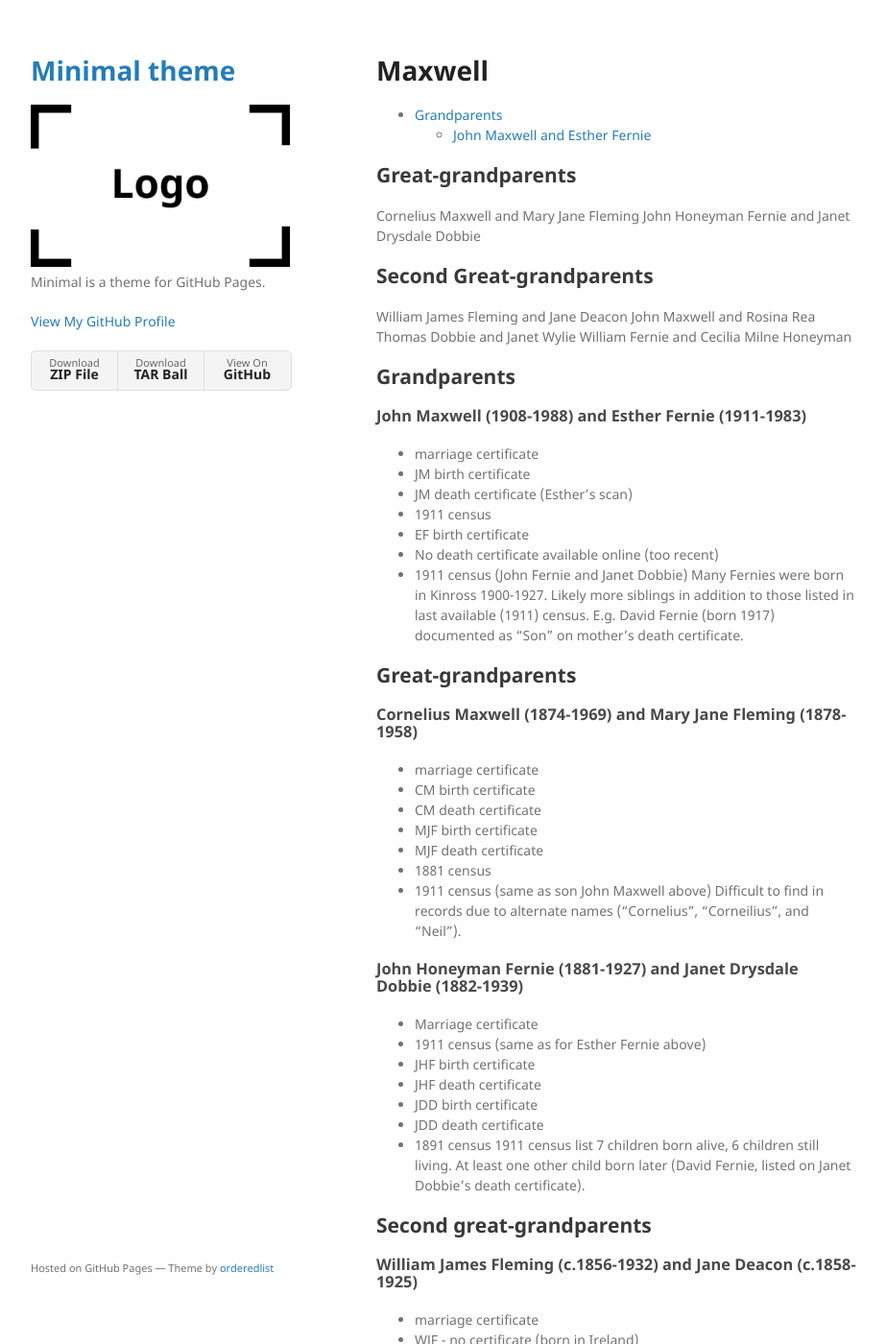
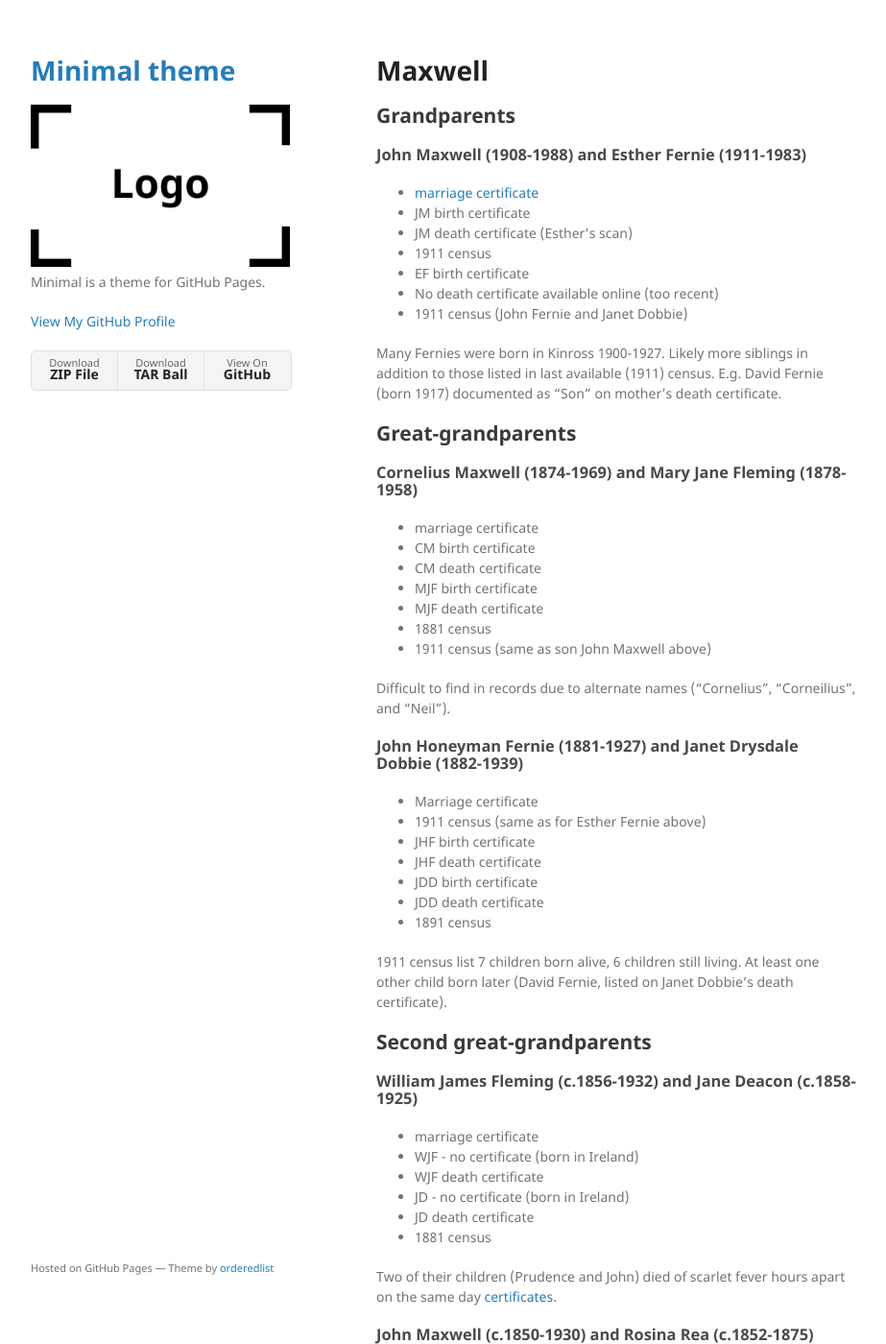
Before and after one commit to rfj1961/rfj1961.github.io, a Jekyll site: the page built from jfm1933.md, in a window 1280 px wide and 1400 px high. Shown: the whole window at 96% size, without its empty margins (178-1101 px from the left). Built offline with Jekyll 4.4.1, drawn with Linux system fonts in a browser that asks for light colours; our own code applies the rules of GitHub Pages for plain Markdown files; some of the changed text lies outside the part shown.

```diff
--- a/jfm1933.md
+++ b/jfm1933.md
@@ -4,29 +4,17 @@ layout: default
 
 # Maxwell
 
-- [Grandparents](#grandparents)
-  - [John Maxwell and Esther Fernie](#)
-
-## Great-grandparents
-  Cornelius Maxwell and Mary Jane Fleming
-  John Honeyman Fernie and Janet Drysdale Dobbie
-
-## Second Great-grandparents
-  William James Fleming and Jane Deacon
-  John Maxwell and Rosina Rea
-  Thomas Dobbie and Janet Wylie
-  William Fernie and Cecilia Milne Honeyman
-
 ## Grandparents
 
 ### John Maxwell (1908-1988) and Esther Fernie (1911-1983)
-- marriage certificate
+- [marriage certificate](#rfj1961.github.io/1932_marriage_john_maxwell_esther_fernie.jpg)
 - JM birth certificate
 - JM death certificate (Esther's scan)
 - 1911 census
 - EF birth certificate
 - No death certificate available online (too recent)
 - 1911 census (John Fernie and Janet Dobbie)
+
 Many Fernies were born in Kinross 1900-1927. Likely more siblings in addition to those listed in last available (1911) census. E.g. David Fernie (born 1917) documented as "Son" on mother's death certificate.
 
 ## Great-grandparents
@@ -39,6 +27,7 @@ Many Fernies were born in Kinross 1900-1927. Likely more siblings in addition to
 - MJF death certificate
 - 1881 census
 - 1911 census (same as son John Maxwell above)
+
 Difficult to find in records due to alternate names ("Cornelius", "Corneilius", and "Neil").
 
 ### John Honeyman Fernie (1881-1927) and Janet Drysdale Dobbie (1882-1939)
@@ -49,6 +38,7 @@ Difficult to find in records due to alternate names ("Cornelius", "Corneilius",
 - JDD birth certificate
 - JDD death certificate
 - 1891 census
+
 1911 census list 7 children born alive, 6 children still living. At least one other child born later (David Fernie, listed on Janet Dobbie's death certificate).
 
 ## Second great-grandparents
@@ -60,6 +50,7 @@ Difficult to find in records due to alternate names ("Cornelius", "Corneilius",
 - JD - no certificate (born in Ireland)
 - JD death certificate
 - 1881 census
+
 Two of their children (Prudence and John) died of scarlet fever hours apart on the same day [certificates]().
 
 ### John Maxwell (c.1850-1930) and Rosina Rea (c.1852-1875)
@@ -69,6 +60,7 @@ Two of their children (Prudence and John) died of scarlet fever hours apart on t
 - RR - no birth certificate (records begin c.1855)
 - RR death certificate
 - 1881 census
+
 JM remarried after the death of RR.
 
 ### Thomas Dobbie (c.1840-) and Janet Wylie (c.1854-1893)
```
Also changed, not shown: other parts of jfm1933.md (+1 -12 lines), 1932_marriage_john_maxwell_esther_fernie.jpg (added).
